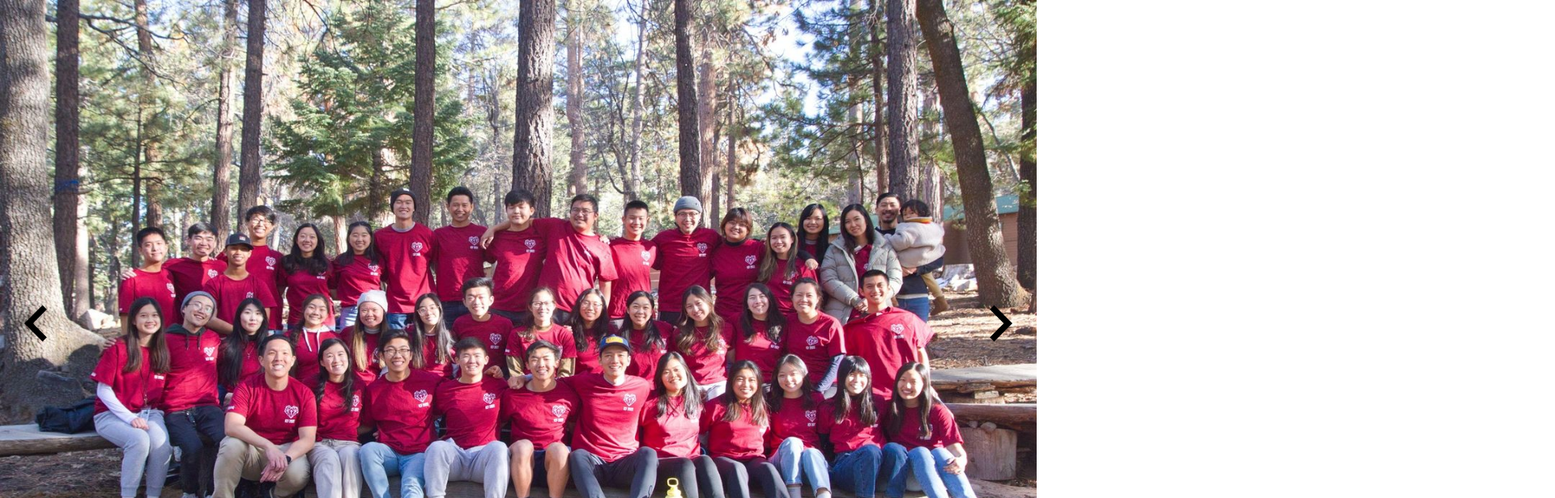
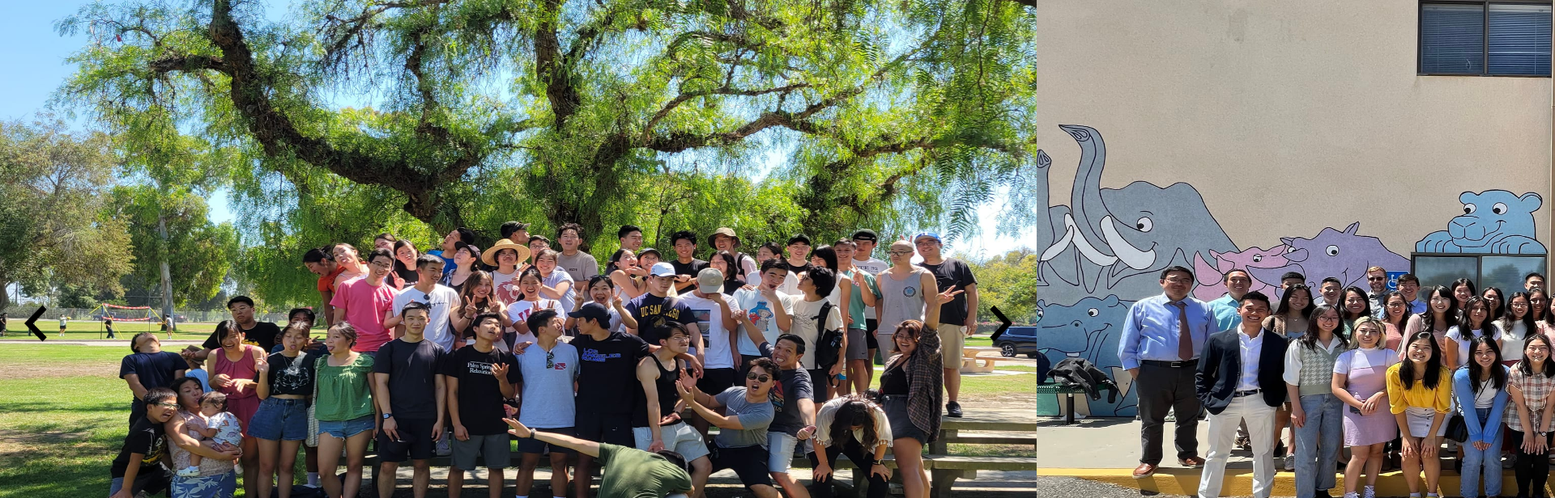
Before and after one commit to christopherctai/image-carousel, a plain HTML site: page index.html in a window 1280 px wide. Both pictures are taken after a click on the picture 1235 px from the left and 400 px from the top of the page. Shown: the top 616 px of the page at 81% size, 1920 px wide, since content can reach past the window. Drawn offline with Linux system fonts and the light colour scheme.

Commit message:
Work on writing functions to change the picture being shown

```diff
--- a/script.js
+++ b/script.js
@@ -5,13 +5,9 @@ const leftArrow = document.querySelector('#carousel-left');
 const rightArrow = document.querySelector('#carousel-right');
 const navCircles = document.querySelectorAll('.nav-circle');
 
-console.log(pictures);
-console.log(pictures.style.marginLeft);
-
 
 function goToNextImage() {
-
-
+    pictures.style.left = pictures.offsetLeft + -100 + 'vw';
 }
 
 function goToPreviousImage() {
--- a/style.css
+++ b/style.css
@@ -25,7 +25,6 @@
 .picture-frame {
     position: relative;
     width: 100vw;
-    overflow: hidden;
 }
 
 .pictures {
```
